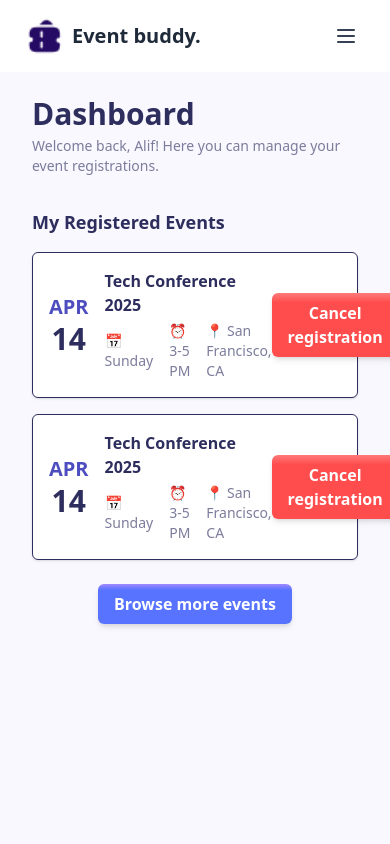
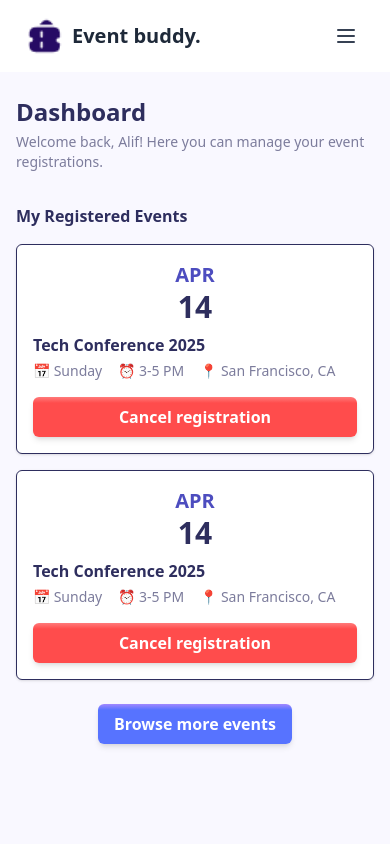
Before and after one commit to Shahriar-Utchas/EventBuddy, a Next.js app: page /user_dashboard in a window 390 px wide. Shown: the top 844 px of the page. Built offline with nearby package versions, Linux system fonts and the light colour scheme; sample sign-in values are in the browser's storage.

Commit message:
some responsive updates

```diff
--- a/src/app/admin_dashboard/page.tsx
+++ b/src/app/admin_dashboard/page.tsx
@@ -125,7 +125,7 @@ export default function AdminDashboard() {
                       <Link href={`/event/${event.id}`}>
                         <Eye className="w-4 h-4 text-[#666] hover:text-black cursor-pointer" />
                       </Link>
-                      <Link href={`/edit_event/${event.id}`}>
+                      <Link href={`/edit_event`}>
                         <SquarePen className="w-4 h-4 text-blue-500 hover:text-blue-700 cursor-pointer" />
                       </Link>
                       <Trash2
--- a/src/app/user_dashboard/page.tsx
+++ b/src/app/user_dashboard/page.tsx
@@ -77,22 +77,22 @@ export default function User_Dashboard() {
   if (!userData) return null;
 
   return (
-    <div className="min-h-screen bg-[#f9f8ff] px-8 py-6 text-[#2e2e5e]">
-      <h1 className="text-3xl font-bold">Dashboard</h1>
+    <div className="min-h-screen bg-[#f9f8ff] px-4 sm:px-6 md:px-8 py-6 text-[#2e2e5e]">
+      <h1 className="text-2xl sm:text-3xl font-bold">Dashboard</h1>
       <p className="text-sm mt-1 text-[#7c7c9c]">
         Welcome back, {userData.name}! Here you can manage your event registrations.
       </p>
 
-      <h2 className="text-lg font-semibold mt-8 mb-4">My Registered Events</h2>
+      <h2 className="text-md sm:text-lg font-semibold mt-8 mb-4">My Registered Events</h2>
 
       {userData.events.length > 0 ? (
         userData.events.map((event) => (
           <div
             key={event.id}
-            className="flex items-center justify-between bg-white rounded-md shadow-sm border p-4 mb-4"
+            className="flex flex-col sm:flex-row sm:items-center sm:justify-between bg-white rounded-md shadow-sm border p-4 mb-4"
           >
-            <div className="flex items-center space-x-4">
-              <div className="text-center">
+            <div className="flex flex-col sm:flex-row sm:items-center sm:space-x-4 space-y-2 sm:space-y-0">
+              <div className="text-center sm:text-left">
                 <p className="text-xl font-semibold text-[#4d4dbf]">
                   {event.date.split(" ")[0]}
                 </p>
@@ -103,7 +103,7 @@ export default function User_Dashboard() {
 
               <div>
                 <h3 className="font-semibold text-[#2e2e5e]">{event.title}</h3>
-                <div className="flex items-center text-sm text-[#7c7c9c] space-x-4 mt-1">
+                <div className="flex flex-wrap items-center text-sm text-[#7c7c9c] gap-x-4 gap-y-1 mt-1">
                   <span>📅 {event.day}</span>
                   <span>⏰ {event.time}</span>
                   <span>📍 {event.location}</span>
@@ -111,12 +111,14 @@ export default function User_Dashboard() {
               </div>
             </div>
 
-            <button
-              onClick={() => handleCancel(event.id, event.title)}
-              className="px-4 py-2 text-white font-semibold shadow-md hover:brightness-110 transition rounded-md bg-[linear-gradient(to_bottom,_#ff7a7a_0%,_#ff4c4c_15%,_#ff4c4c_100%)]"
-            >
-              Cancel registration
-            </button>
+            <div className="mt-4 sm:mt-0">
+              <button
+                onClick={() => handleCancel(event.id, event.title)}
+                className="w-full sm:w-auto px-4 py-2 text-white font-semibold shadow-md hover:brightness-110 transition rounded-md bg-[linear-gradient(to_bottom,_#ff7a7a_0%,_#ff4c4c_15%,_#ff4c4c_100%)]"
+              >
+                Cancel registration
+              </button>
+            </div>
           </div>
         ))
       ) : (
```
